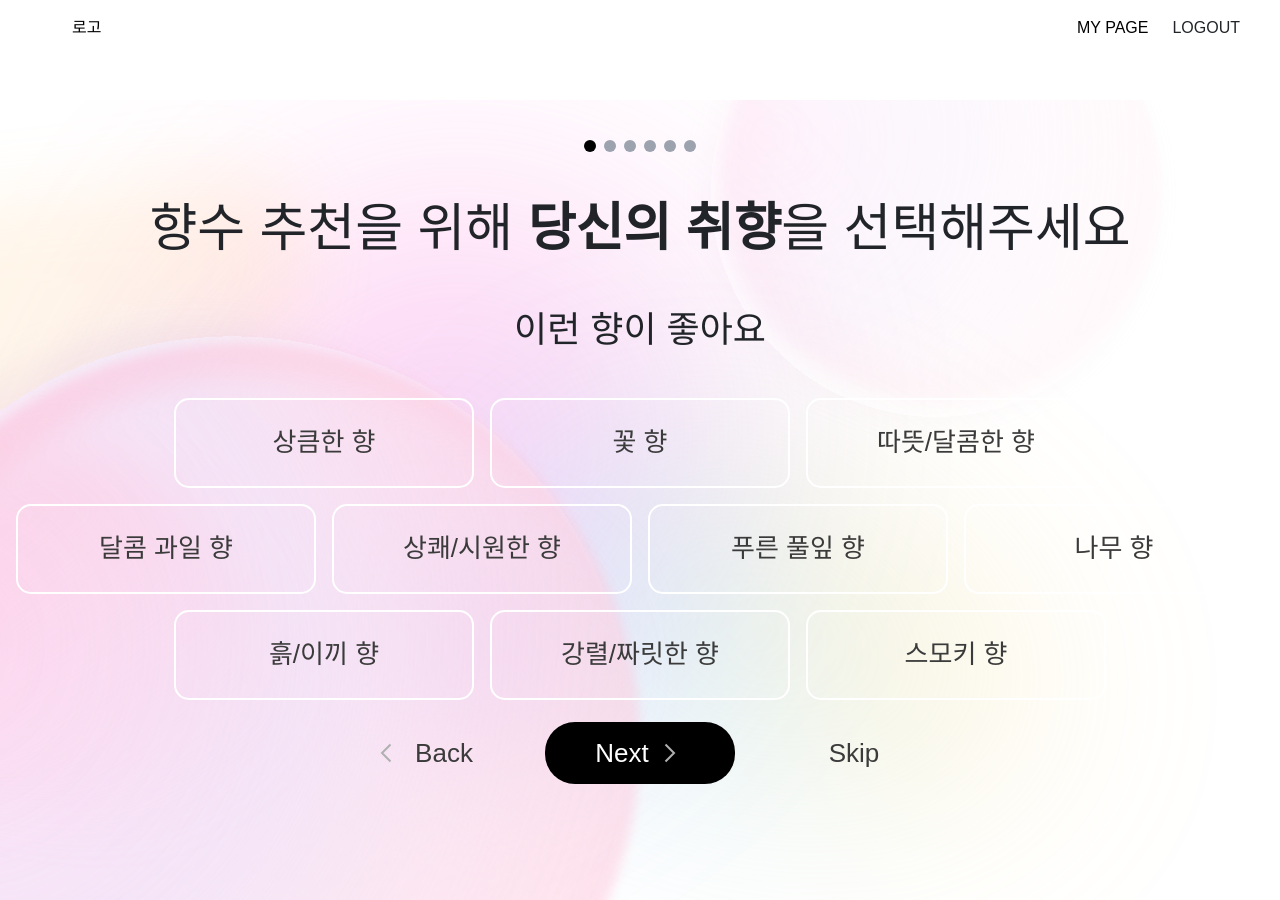
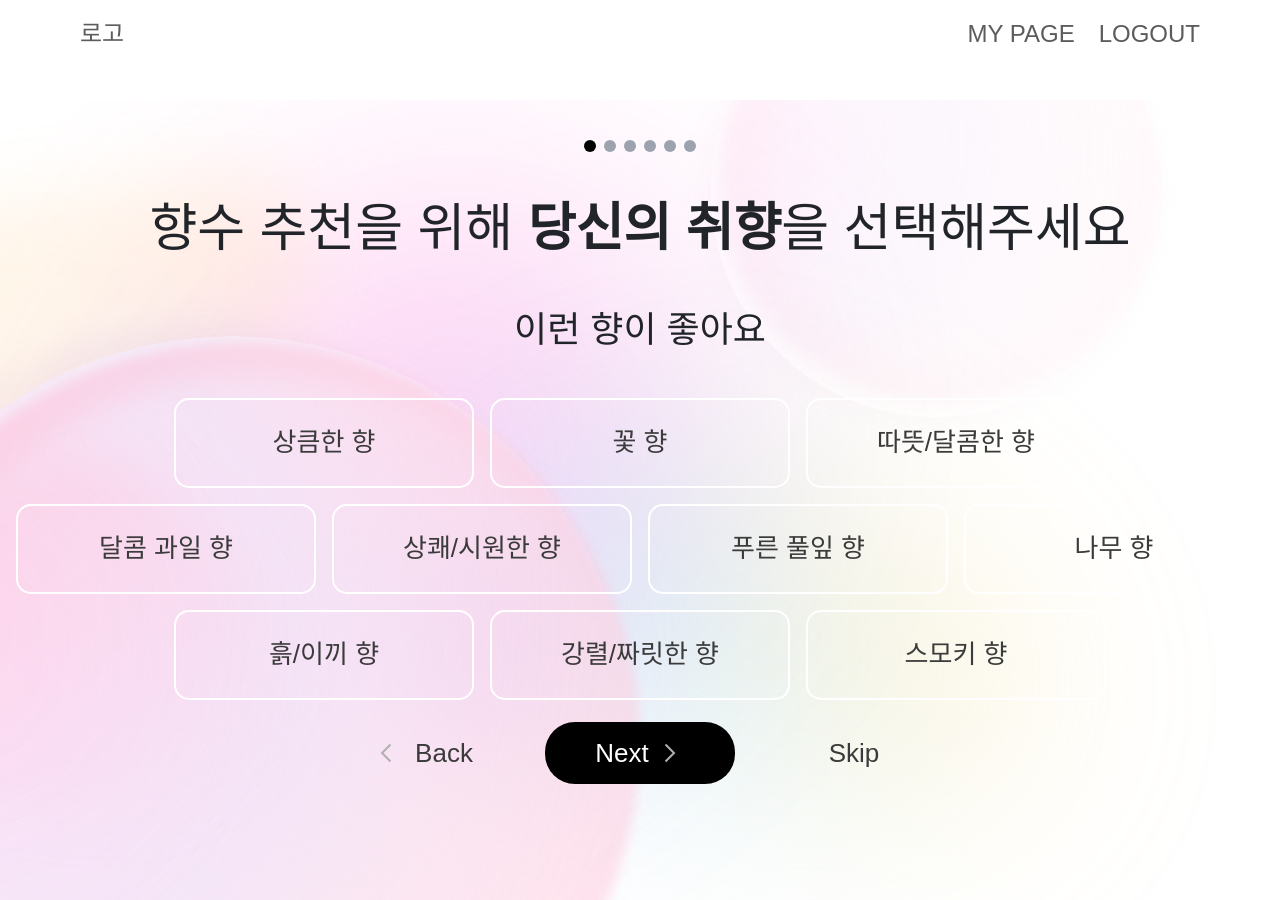
Before and after one commit to jerimy321/perfume-client, a React (Create React App) app: page /main in a window 1280 px wide. Built offline with nearby package versions, Linux system fonts and the light colour scheme.

Commit message:
modify: header css 및 메인,마이페이지 연결 / loginout 추가 필요

```diff
--- a/src/components/header.tsx
+++ b/src/components/header.tsx
@@ -2,21 +2,34 @@ import { Link } from 'react-router-dom';
 
 const Header = () => {
   return (
-    <header className="fixed top-0 z-10 px-10 py-3 w-dvw font-pretendard">
+    <header className="fixed top-0 z-10 px-10 py-3 w-dvw font-pretendard h-[100px]">
       <nav>
-        <ul className="flex justify-between space-x-4">
+        <ul className="flex justify-between px-10">
           <li>
-            <Link to="/" className="text-black no-underline">
+            <Link
+              to="/"
+              className="no-underline text-header-default text-[24px]"
+            >
               로고
             </Link>
           </li>
           <li className="flex flex-row gap-4">
             <li>
-              <Link to="/mypage" className="text-black no-underline">
+              <Link
+                to="/mypage"
+                className="no-underline text-header-default text-[24px] font-normal"
+              >
                 MY PAGE
               </Link>
             </li>
-            <li>LOGOUT</li>
+            <li>
+              <Link
+                to="/"
+                className="no-underline text-header-default text-[24px] font-normal"
+              >
+                LOGOUT
+              </Link>
+            </li>
           </li>
         </ul>
       </nav>
--- a/tailwind.config.js
+++ b/tailwind.config.js
@@ -87,6 +87,7 @@ module.exports = {
         'main-button': '0px 0px 20px rgba(0, 0, 0, 0.10)',
         'mainbutton-default': 'rgba(59,59,59)',
         'naver-default': '#00C73C',
+        'header-default': 'rgba(92, 92, 92, 1)',
       },
       borderRadius: {
         15: '15px',
```
